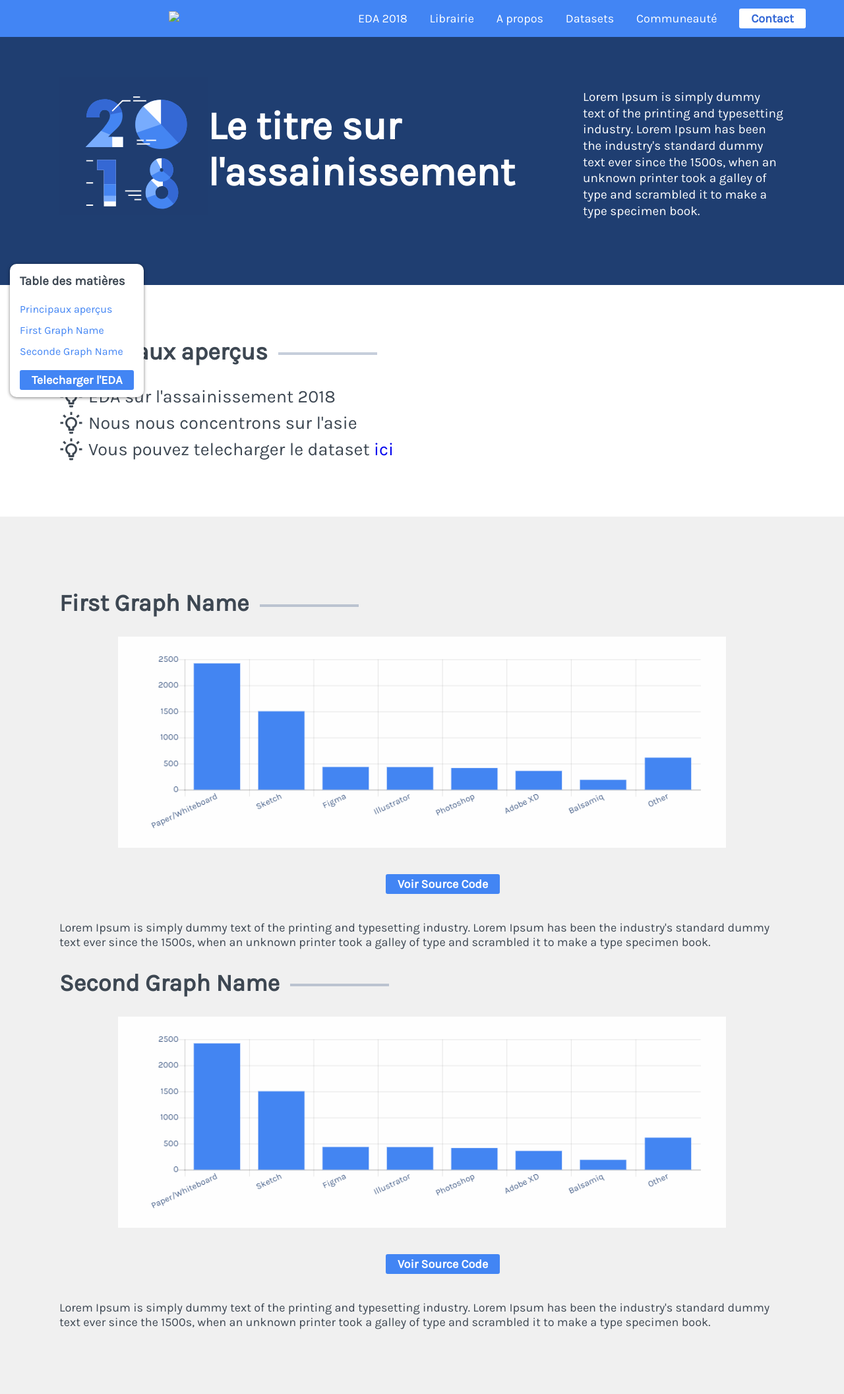
After one commit to TaySai/crisis_water, a Symfony app: template templates/navigation/eda.html.twig in a window 1280 px wide. The commit adds this page. Shown: the whole page at 66% size. Run offline with Twig, Linux system fonts and the light colour scheme; the template is opened without the code that fills it, so the values that code supplies are empty; some libraries are stand-ins or nearby versions.

Commit message:
css html

```diff
--- a/public/css/styles.css
+++ b/public/css/styles.css
@@ -22,15 +22,21 @@ header a {
 h1, h2 {
     color: #3D4752;
 }
+h2 {
+    font-size: 36px;
+}
+li {
+    list-style-type: none;
+}
 /*container*/
 .container {
-    max-width: 1200px;
+    max-width: 1100px;
     margin: auto;
 }
 
 /*Les boutons */
 .btn-blue-filled-white:hover, .btn-white-filled-blue:hover {
-    box-shadow: 0 5px 20px rgba(0, 0, 0, 0.5);
+    box-shadow: 0 1px 20px rgba(0, 0, 0, 0.5);
     transition: box-shadow 0.5s;
     transition-property: box-shadow;
     transition-duration: 0.2s;
@@ -59,6 +65,15 @@ h1, h2 {
 }
 .btn-medium {
     padding: 10px 30px;
+}
+.line {
+    display: inline-block;
+    height: 4px;
+    background-color: rgba(31, 62, 113, 0.25);
+    max-width: 150px;
+    width: 200px;
+    margin-left: 16px;
+    vertical-align: middle;
 }
 
 
@@ -100,9 +115,6 @@ h1, h2 {
     border-radius: 16px;
     box-shadow: 0 10px 20px rgba(0, 0, 0, 0.15);
     height: 100%;
-}
-.first-box-big h2, .second-box-small h2 {
-    font-size: 36px;
 }
 .second-box-small {
     width: 228px;
@@ -147,3 +159,158 @@ h1, h2 {
 .second-box-medium {
     background-color: #1F3E71;
 }
+.cross-ads .display-flex {
+    justify-content: center;
+}
+.cross-ads {
+    margin-top: 60px;
+}
+.cross-ads h2 {
+    text-align: center;
+}
+.cross-item {
+    width: 322px;
+    height: 212px;
+    margin-right: 30px;
+}
+.cross-item:last-child {
+    margin-right: 0;
+}
+.cross-item a {
+    font-size: 18px;
+    color: #3D4752;
+}
+.cross-item img {
+    width: 100%;
+    height: 100%;
+    border-radius: 8px;
+}
+
+/*EDA page*/
+.table-of-contents {
+    position: fixed;
+    top: 50%;
+    background-color: white;
+    padding: 15px;
+    margin-left: 15px;
+    border-radius: 10px;
+    box-shadow: 0 1px 5px rgba(0, 0, 0, 0.5);
+}
+.table-of-contents h3 {
+    margin: 0;
+    color: #3D4752;
+}
+.table-of-contents a {
+    color: #4285F4;
+}
+.table-of-contents > a {
+    color: white;
+}
+.table-of-contents ul {
+    padding: 0;
+    line-height: 2;
+}
+.intro-survey {
+    background-color: #1F3E71;
+    padding: 60px 0;
+}
+.intro-survey .display-flex {
+    justify-content: space-between;
+    margin-top: 0;
+}
+.intro-survey-1 {
+    width: 710px;
+}
+.intro-survey-1 img {
+    float: left;
+}
+.intro-survey-1 h1 {
+    font-size: 60px;
+    color: white;
+    font-weight: bold;
+}
+.intro-survey-2 {
+    width: 306px;
+}
+.intro-survey-2 p {
+    color: white;
+    font-size: 19px;
+    line-height: 1.3;
+}
+.main-insights {
+    margin: 80px 0;
+}
+.main-insights ul {
+    padding: 0;
+}
+.main-insights li svg {
+    margin-right: 0.5em;
+    width: 36px;
+    height: 36px;
+    flex: 0 0 auto;
+    fill: #3D4752;
+}
+.main-insights li span {
+    line-height: 1.5em;
+    position: absolute;
+    font-size: 27px;
+    margin-top: -2px;
+    color: #3D4752;
+}
+.body-eda {
+    padding: 80px 0;
+    background-color: #F0F0F0;
+}
+.case-eda {
+    position: relative;
+}
+.case-eda > p {
+    font-size: 18px;
+    color: #3D4752;
+    margin-top: 110px;
+}
+.case-eda > span {
+    position: absolute;
+    left: 45%;
+    margin-top: 40px;
+    cursor: pointer;
+}
+.case-eda img {
+    display: block;
+    margin-left: auto;
+    margin-right: auto;
+    height: 320px;
+    width: auto;
+}
+.code-python {
+    font-family: monospace;
+    background-color: #fff;
+    width: 800px;
+    margin: 40px auto -55px;
+    padding: 0.5em;
+    border-radius: .25em;
+    box-shadow: .1em .1em .5em rgba(0,0,0,.45);
+    line-height: 0;
+    counter-reset: line;
+    display: none;
+}
+.code-python p {
+    padding: 10px;
+    margin: 0;
+    float: right;
+    cursor: pointer;
+}
+.code-python span {
+    display: block;
+    line-height: 1.5rem;
+    color: #3D4752;
+}
+.code-python span:before {
+     counter-increment: line;
+     content: counter(line);
+     display: inline-block;
+     border-right: 1px solid #ddd;
+     padding: 0 .5em;
+     margin-right: .5em;
+     color: #888;
+ }
--- /dev/null
+++ b/templates/navigation/eda.html.twig
@@ -0,0 +1,95 @@
+{% extends 'base.html.twig' %}
+
+{% block title %}Hello !{% endblock %}
+
+{% block body %}
+    <div class="intro-survey">
+        <div class="container">
+            <div class="display-flex">
+                <div class="intro-survey-1">
+                    <img src="{{ asset('img/logo.png') }}">
+                    <h1>Le titre sur l'assainissement</h1>
+                </div>
+                <div class="intro-survey-2">
+                    <p>
+                        Lorem Ipsum is simply dummy text of the printing and typesetting industry.
+                        Lorem Ipsum has been the industry's standard dummy text ever since the 1500s,
+                        when an unknown printer took a galley of type and scrambled it to make a type specimen book.
+                    </p>
+                </div>
+            </div>
+        </div>
+    </div>
+    <div class="main-insights" id="Principaux-aperçus">
+        <div class="container">
+            <h2>Principaux aperçus<span class="line"></span></h2>
+            <ul>
+                <li>
+                    <svg xmlns="http://www.w3.org/2000/svg" xmlns:xlink="http://www.w3.org/1999/xlink" version="1.1" width="24" height="24" viewBox="0 0 24 24"><path d="M20,11H23V13H20V11M1,11H4V13H1V11M13,1V4H11V1H13M4.92,3.5L7.05,5.64L5.63,7.05L3.5,4.93L4.92,3.5M16.95,5.63L19.07,3.5L20.5,4.93L18.37,7.05L16.95,5.63M12,6A6,6 0 0,1 18,12C18,14.22 16.79,16.16 15,17.2V19A1,1 0 0,1 14,20H10A1,1 0 0,1 9,19V17.2C7.21,16.16 6,14.22 6,12A6,6 0 0,1 12,6M14,21V22A1,1 0 0,1 13,23H11A1,1 0 0,1 10,22V21H14M11,18H13V15.87C14.73,15.43 16,13.86 16,12A4,4 0 0,0 12,8A4,4 0 0,0 8,12C8,13.86 9.27,15.43 11,15.87V18Z"></path></svg>
+                    <span>EDA sur l'assainissement 2018</span>
+                </li>
+                <li>
+                    <svg xmlns="http://www.w3.org/2000/svg" xmlns:xlink="http://www.w3.org/1999/xlink" version="1.1" width="24" height="24" viewBox="0 0 24 24"><path d="M20,11H23V13H20V11M1,11H4V13H1V11M13,1V4H11V1H13M4.92,3.5L7.05,5.64L5.63,7.05L3.5,4.93L4.92,3.5M16.95,5.63L19.07,3.5L20.5,4.93L18.37,7.05L16.95,5.63M12,6A6,6 0 0,1 18,12C18,14.22 16.79,16.16 15,17.2V19A1,1 0 0,1 14,20H10A1,1 0 0,1 9,19V17.2C7.21,16.16 6,14.22 6,12A6,6 0 0,1 12,6M14,21V22A1,1 0 0,1 13,23H11A1,1 0 0,1 10,22V21H14M11,18H13V15.87C14.73,15.43 16,13.86 16,12A4,4 0 0,0 12,8A4,4 0 0,0 8,12C8,13.86 9.27,15.43 11,15.87V18Z"></path></svg>
+                    <span>Nous nous concentrons sur l'asie</span>
+                </li>
+                <li>
+                    <svg xmlns="http://www.w3.org/2000/svg" xmlns:xlink="http://www.w3.org/1999/xlink" version="1.1" width="24" height="24" viewBox="0 0 24 24"><path d="M20,11H23V13H20V11M1,11H4V13H1V11M13,1V4H11V1H13M4.92,3.5L7.05,5.64L5.63,7.05L3.5,4.93L4.92,3.5M16.95,5.63L19.07,3.5L20.5,4.93L18.37,7.05L16.95,5.63M12,6A6,6 0 0,1 18,12C18,14.22 16.79,16.16 15,17.2V19A1,1 0 0,1 14,20H10A1,1 0 0,1 9,19V17.2C7.21,16.16 6,14.22 6,12A6,6 0 0,1 12,6M14,21V22A1,1 0 0,1 13,23H11A1,1 0 0,1 10,22V21H14M11,18H13V15.87C14.73,15.43 16,13.86 16,12A4,4 0 0,0 12,8A4,4 0 0,0 8,12C8,13.86 9.27,15.43 11,15.87V18Z"></path></svg>
+                    <span>Vous pouvez telecharger le dataset <a href="#">ici</a> </span>
+                </li>
+            </ul>
+        </div>
+    </div>
+    <div class="table-of-contents">
+        <h3>Table des matières</h3>
+        <ul>
+            <li><a href="#Principaux-aperçus">Principaux aperçus</a></li>
+            <li><a href="#First-Graph-Name">First Graph Name</a></li>
+            <li><a href="#Second-Graph-Name">Seconde Graph Name</a></li>
+        </ul>
+        <a href="#" download="" class="btn-white-filled-blue">Telecharger l'EDA</a>
+    </div>
+    <div class="body-eda">
+        <div class="container">
+            <div class="case-eda" id="First-Graph-Name">
+                <h2>First Graph Name<span class="line"></span> </h2>
+                <img src="{{ asset('img/stats.png') }}">
+                <span class="btn-white-filled-blue see-code">Voir Source Code</span>
+                <pre class="code-python">
+                    <p class="btn-white-filled-blue close-code">X</p>
+                    <span>def print_hi(name)</span>
+                    <span>	print('Hello ', name)</span>
+                    <span></span>
+                    <span></span>
+                    <span>print_hi('Zouhair')</span>
+                    <span>Hello Zouhair</span>
+                </pre>
+                <p>
+                    Lorem Ipsum is simply dummy text of the printing and typesetting industry.
+                    Lorem Ipsum has been the industry's standard dummy text ever since the 1500s,
+                    when an unknown printer took a galley of type and scrambled
+                    it to make a type specimen book.
+                </p>
+            </div>
+            <div class="case-eda" id="Second-Graph-Name">
+                <h2>Second Graph Name<span class="line"></span> </h2>
+                <img src="{{ asset('img/stats.png') }}">
+                <span class="btn-white-filled-blue see-code">Voir Source Code</span>
+                <pre class="code-python">
+                    <p class="btn-white-filled-blue close-code">X</p>
+                    <span>def print_hi(name)</span>
+                    <span>	print('Hello ', name)</span>
+                    <span></span>
+                    <span></span>
+                    <span>print_hi('Zouhair')</span>
+                    <span>Hello Zouhair</span>
+                </pre>
+                <p>
+                    Lorem Ipsum is simply dummy text of the printing and typesetting industry.
+                    Lorem Ipsum has been the industry's standard dummy text ever since the 1500s,
+                    when an unknown printer took a galley of type and scrambled
+                    it to make a type specimen book.
+                </p>
+            </div>
+        </div>
+    </div>
+{% endblock %}
```
Also changed, not shown: src/Controller/NavigationController.php (+9 -3 lines), templates/navigation/index.html.twig (+13 -13 lines), public/img/cover.png (added), public/img/cover2.jpg (added), public/img/cover3.jpg (added), public/img/logo.png (added), public/img/stats.png (added), public/js/app.js.
